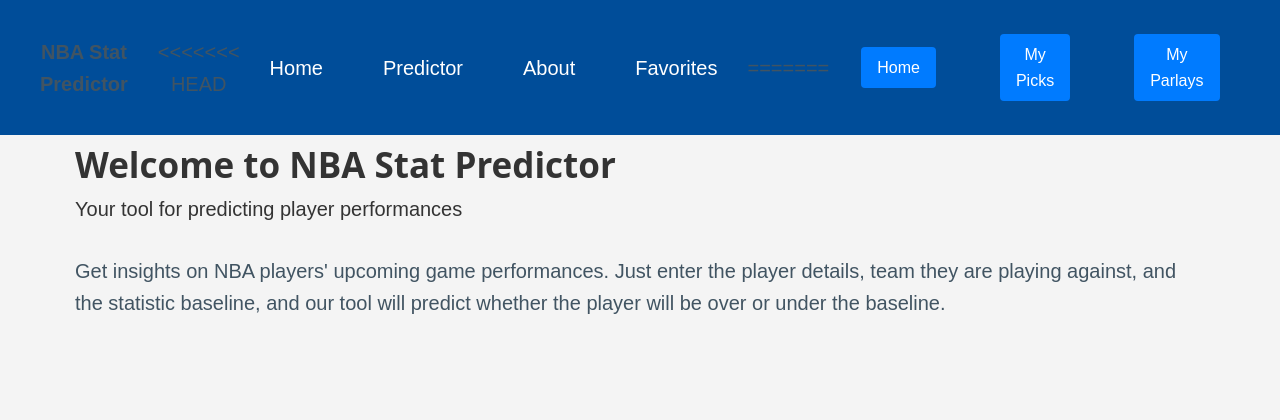
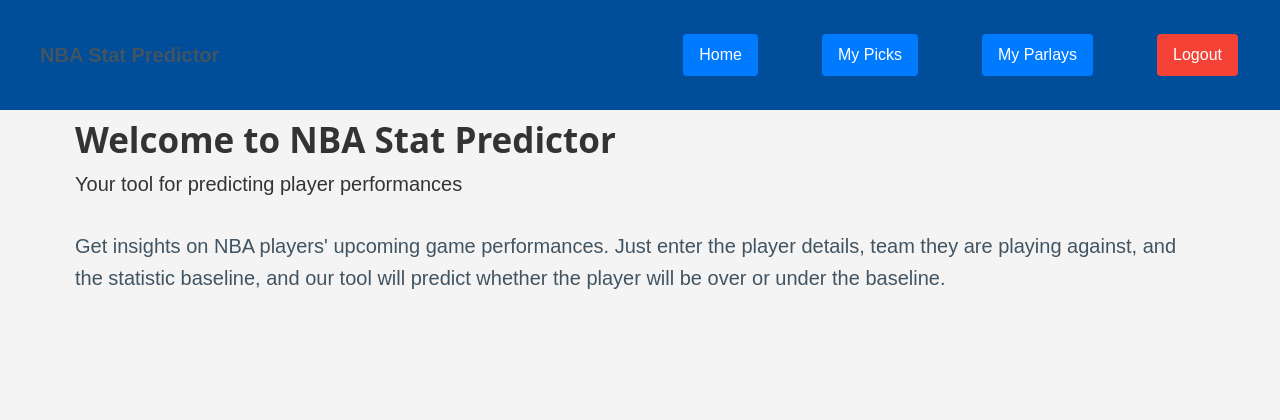
Before and after one commit to RHIT-CSSE333/project-s2g4-nbaoverunderdb, a Flask app: page / in a window 1280 px wide. Shown: the top 420 px of the page. Run offline with Flask 3, Linux system fonts and the light colour scheme; a user stored in the database is signed in.

Commit message:
Fixed UI issue

```diff
--- a/flask_ui/templates/index.html
+++ b/flask_ui/templates/index.html
@@ -53,17 +53,10 @@
             <li><strong>NBA Stat Predictor</strong></li>
         </ul>
         <ul>
-<<<<<<< HEAD
-            <li><a href="#">Home</a></li>
-            <li><a href="#predictor">Predictor</a></li>
-            <li><a href="#about">About</a></li>
-            <li><a href="favorite">Favorites</a></li>
-=======
             <li><a href="/" class="nav-button">Home</a></li>
             <li><a href="/picks" class="nav-button">My Picks</a></li>
             <li><a href="/parlays" class="nav-button">My Parlays</a></li>
             <li><a href="/logout" class="logout-button">Logout</a></li>
->>>>>>> 3991567d0719b38b518ab861ff641bf247bbc57f
         </ul>
     </nav>
 
```
